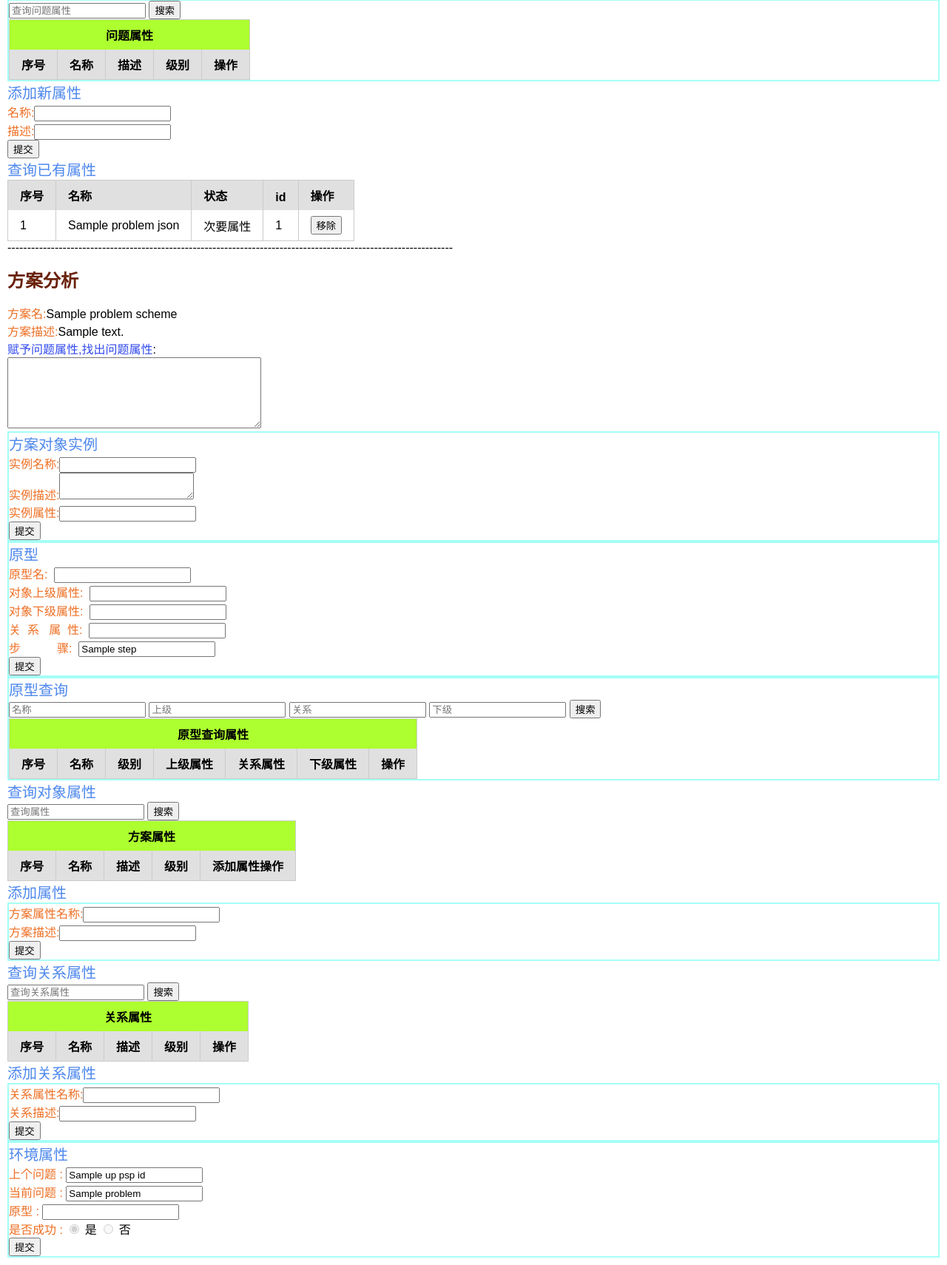
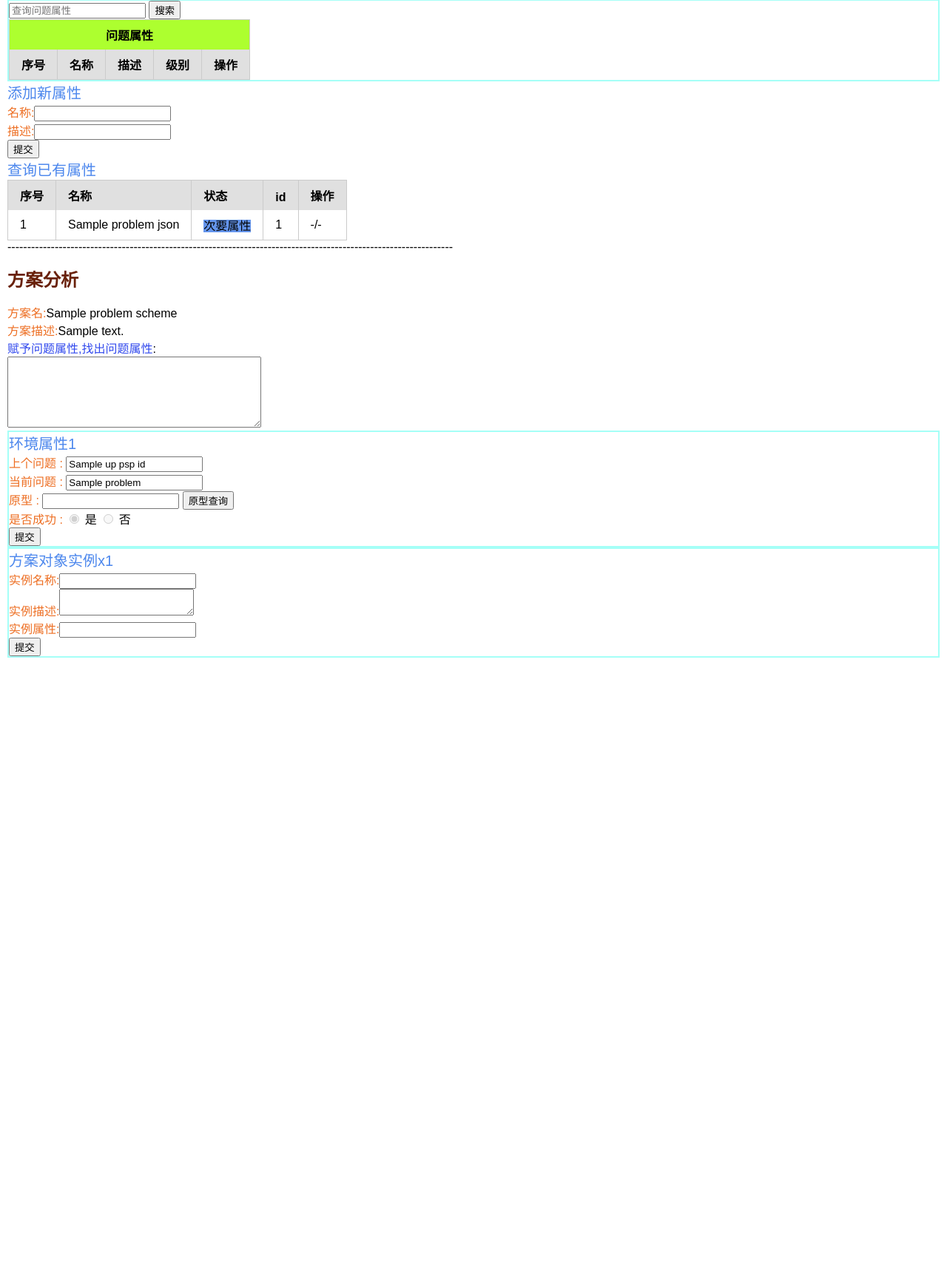
Before and after one commit to caigege/test, a Django app: template objClass/templates/model/analysisPage.html in a window 1280 px wide. Shown: the part 269-1979 px from the top of the page at 74% size. After the commit the page ends 1158 px from the top, so only its background shows below. Run offline with Django 3.2, Linux system fonts and the light colour scheme; the template is opened without the code that fills it: most values are stand-ins (such as "Sample title", 1, 10 or a date in 2020); lists and menus that the app fills with data are empty.

Commit message:
前端展示优化

```diff
--- a/objClass/models.py
+++ b/objClass/models.py
@@ -28,7 +28,7 @@ class Plan(models.Model):
 class PlanStepProblem(models.Model):
     '''
     3 计划问题 收集不考虑属性
-    problemJson:[{"id":1,"name":"问题名称","do":1}] do:1 需要解决的属性;0不需要解决属性
+    problemJson:[{"id":1,"name":"问题名称","do":1}] do:1 需要解决的属性;0不需要解决属性 2 待确认
     '''
     name = models.CharField("计划问题名", max_length=100, null=True)
     description = models.TextField("计划问题简介", max_length=2000, null=True)
--- a/objClass/templates/model/analysisPage.html
+++ b/objClass/templates/model/analysisPage.html
@@ -66,17 +66,21 @@
                     <td>{{ li.name }}</td>
                     <td data-id="{{ li.id }}">
                         {% if li.do == 2 %}
-                            <button name="set">主要属性</button>
-                            <button name="set">次要属性</button>
+                            <button name="set" data-id="{{ li.id }}">主要属性</button>
+                            <button name="set" data-id="{{ li.id }}">次要属性</button>
                         {% elif li.do == 1 %}
-                            <a>主要属性</a>
+                            <a style="background-color: springgreen">主要属性</a>
                         {% else %}
-                            <a>次要属性</a>
+                            <a style="background-color: cornflowerblue">次要属性</a>
                         {% endif %}
                     </td>
                     <td>{{ li.id }}</td>
                     <td>
+                        {% if li.do == 2 %}
                             <button name="remove" data-id="{{ li.id }}">移除</button>
+                        {% else %}
+                             -/-
+                        {% endif %}
                     </td>
                 </tr>
             {% endfor %}
@@ -93,7 +97,29 @@
     <a class="desc1">方案描述:</a><a>{{ problemScheme.description }}</a><br/>
     <a class="desc2">赋予问题属性,找出问题属性</a>:<br/><textarea rows="6" cols="40"></textarea><br/>
     <div class="divClass">
-        <a class="bt2">方案对象实例</a><br>
+        <a class="bt2">环境属性1</a><br>
+        <a class="desc1">上个问题 : </a><input name="upQuest" data-id="{{ up_PspID.id }}" value="{{ up_PspID.name }}"
+                                           readonly="readonly"><br>
+        <a class="desc1">当前问题 : </a><input name="myselfQuest" data-id="{{ problem.id }}" value="{{ problem.name }}"
+                                           readonly="readonly"><br>
+        <a class="desc1">原型 : </a><input readonly="readonly" name="prototypeQuest" data-id="">
+        <button id="getPrototype">原型查询</button>
+        <br>
+        <a class="desc1">是否成功 : </a>
+        {% if problemScheme.result == 0 %}
+
+            <input type="radio" class="sec" value="1" disabled name="sect" readonly="readonly"> 是
+            <input type="radio" class="sec" value="0" disabled readonly="readonly" name="sect" checked=true> 否<br>
+        {% else %}
+            <input type="radio" class="sec" value="1" disabled readonly="readonly" name="sect" checked=true> 是
+            <input type="radio" class="sec" value="0" disabled readonly="readonly" name="sect"> 否<br>
+        {% endif %}
+        <input type="submit" id="environmentSub" value="提交">
+    </div>
+
+
+    <div class="divClass">
+        <a class="bt2">方案对象实例x1</a><br>
         <a class="desc1">实例名称:</a><input id="initName"><br>
         <a class="desc1">实例描述:</a><textarea id="initDesc" name="describ"></textarea><br>
         <a class="desc1">实例属性:</a><input name="initAtrr" readonly="readonly" data-id=""><br>
@@ -107,9 +133,9 @@
     </div>
 
 
-    <div class="divClass">
+    <div class="divClass" name="checkedAtrr">
 
-        <a class="bt2">原型</a><br>
+        <a class="bt2">原型3</a><br>
 
         <a class="desc1">原型名:&nbsp;&nbsp;</a><input type="text" name="prototypeName"><br>
         <a class="desc1">对象上级属性:&nbsp;&nbsp;</a><input type="text" name="upAtrr" readonly="readonly" data-id=""><br>
@@ -122,8 +148,8 @@
             type="text" name="stepAtrr" readonly="readonly" value="{{ problem.step }}"><br>
         <input type="submit" value="提交" id="prototypeBtn">
     </div>
-    <div class="divClass">
-        <a class="bt2">原型查询</a><br>
+    <div class="divClass" name="checkedAtrr">
+        <a class="bt2">原型查询2</a><br>
         <input name="searchNamePrototype" type="search" placeholder="名称">
         <input name="searchNameUpAttr" type="search" placeholder="上级">
         <input name="searchNameRelationAttr" type="search" placeholder="关系">
@@ -152,7 +178,8 @@
         </table>
 
     </div>
-    <a class="bt2">查询对象属性</a><br>
+    <div class="divClass" name="checkedAtrr">
+        <a class="bt2">查询对象属性4-x2</a><br>
         <input name="searchNameAtt" type="search" placeholder="查询属性">
         <button id="searchAtt">搜索</button>
         <br>
@@ -173,16 +200,19 @@
 
             </tbody>
         </table>
-    <a class="bt2">添加属性</a><br>
+    </div>
+    <div class="divClass" name="checkedAtrr">
+        <a class="bt2">添加方案对象属性5-x2</a><br>
         <div class="divClass">
             <a class="desc1">方案属性名称:</a><input id="schemeName"><br>
             <a class="desc1">方案描述:</a><input id="schemeDesc"><br>
             <input type="submit" value="提交" id="btnScheme">
 
         </div>
+    </div>
 
-
-    <a class="bt2">查询关系属性</a><br>
+    <div class="divClass" name="checkedAtrr">
+        <a class="bt2">查询关系属性4a</a><br>
         <input name="searchNameRe" type="search" placeholder="查询关系属性">
         <button id="searchRelation">搜索</button>
         <br>
@@ -202,32 +232,17 @@
             <tbody id="relationTbody">
             </tbody>
         </table>
-    <a class="bt2">添加关系属性</a><br>
+    </div>
+    <div class="divClass" name="checkedAtrr">
+        <a class="bt2">添加关系属性5a</a><br>
         <div class="divClass">
             <a class="desc1">关系属性名称:</a><input id="reName"><br>
             <a class="desc1">关系描述:</a><input id="reDesc"><br>
             <input type="submit" value="提交" id="btnRe">
         </div>
+    </div>
 
-    <div class="divClass">
-        <a class="bt2">环境属性</a><br>
-        <a class="desc1">上个问题 : </a><input name="upQuest" data-id="{{ up_PspID.id }}" value="{{ up_PspID.name }}"
-                                           readonly="readonly"><br>
-        <a class="desc1">当前问题 : </a><input name="myselfQuest" data-id="{{ problem.id }}" value="{{ problem.name }}"
-                                           readonly="readonly"><br>
-        <a class="desc1">原型 : </a><input readonly="readonly" name="prototypeQuest" data-id=""><br>
-        <a class="desc1">是否成功 : </a>
-        {% if problemScheme.result == 0 %}
 
-            <input type="radio" class="sec" value="1" disabled name="sect" readonly="readonly"> 是
-            <input type="radio" class="sec" value="0" disabled readonly="readonly" name="sect" checked=true> 否<br>
-        {% else %}
-            <input type="radio" class="sec" value="1" disabled readonly="readonly" name="sect" checked=true> 是
-            <input type="radio" class="sec" value="0" disabled readonly="readonly" name="sect" > 否<br>
-        {% endif %}
-        <input type="submit" id="environmentSub" value="提交">
-
-    </div>
 </div>
 </body>
 </html>
--- a/static/js/analysisJS.js
+++ b/static/js/analysisJS.js
@@ -13,6 +13,17 @@ $(document).ready(function () {
     }
     var atrr = []
 
+
+    //css调整
+    $(function () {
+        // alert("123qew");
+        $("div[name='checkedAtrr']").attr("style","display:none;")
+    })
+    $("#getPrototype").click(function () {
+
+    })
+
+    //-----------------
     function getAtr() {
         atrr = [];
         let atts = localStorage.getItem("problemAtt")
@@ -82,7 +93,7 @@ $(document).ready(function () {
             "down_Attribute_problemName": myselfName,
             "down_Attribute_problem": myselfId,
             "checked": checked,
-            "schemeId":schemeId
+            "schemeId": schemeId
         }, function (e) {
             alert(e);
         })
@@ -396,7 +407,21 @@ $(document).ready(function () {
             location.reload()
         })
     })
+    $("#problemAttTbody").on("click", "button[name='set']", function () {
+        var attrId = $(this).data("id")
+        var result=$(this)[0].innerText
 
+        if(result=="主要属性"){
+            var doing=1
+        }else{
+            var doing=0
+        }
+
+        $.get("/setProblemAtt/",{"id": problemId, "attrId": attrId,"do":doing},function (e) {
+            alert(e)
+            location.reload()
+        })
+    })
     $("#problemAttTbody").on("click", "button[name='remove']", function () {
         var attrId = $(this).data("id")
         atrr = getAtr();
--- a/sthing/urls.py
+++ b/sthing/urls.py
@@ -48,6 +48,7 @@ urlpatterns = [
     path('getHadPrototype/', objClassView.getHadPrototype),
     path('createEnvironmentProblemPrototype2/', objClassView.createEnvironmentProblemPrototype2),
     path('createEnvironmentProblemPrototype/', objClassView.createEnvironmentProblemPrototype),
-    path('createEnvironment/', objClassView.createEnvironment)
+    path('createEnvironment/', objClassView.createEnvironment),
+    path('setProblemAtt/', objClassView.setProblemAtt)
 
 ]
```
Also changed, not shown: objClass/templates/model/planStepProblemPage.html (+11 -3 lines), objClass/tests.py (+13 -6 lines), objClass/views.py (+50 -15 lines). Lines whose indentation alone changed are shown as unchanged.
